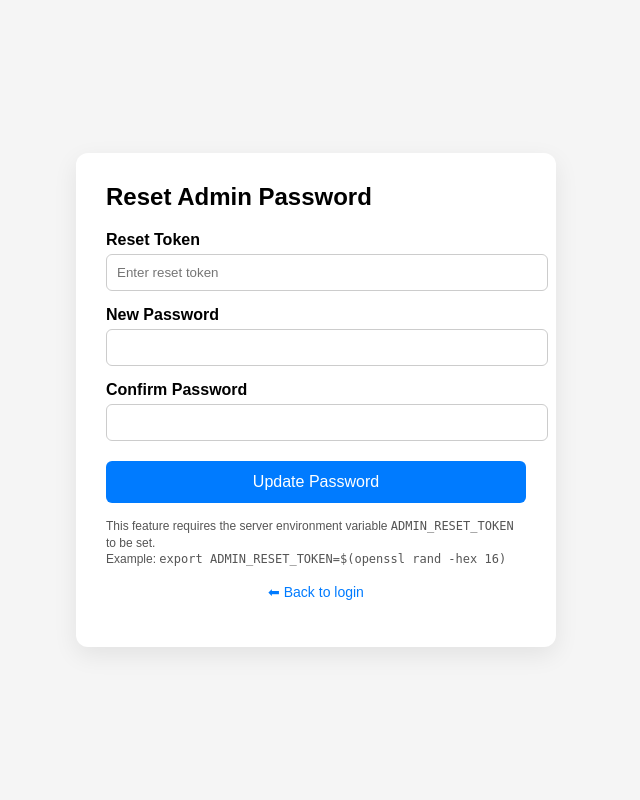
After one commit to LokoMoloko98/ufw-web-manager, a Flask app: template templates/forgot_password.html in a window 1280 px wide. The commit adds this page. Shown: the whole page, without its empty margins (324-964 px from the left). Run offline with Flask 3, Linux system fonts and the light colour scheme; the template is opened without the code that fills it, so the values that code supplies are empty.

Commit message:
Add password reset functionality and enhance user experience

```diff
--- a/app.py
+++ b/app.py
@@ -15,6 +15,7 @@ from flask import Flask, render_template, request, redirect, url_for, flash, jso
 from flask_login import LoginManager, UserMixin, login_user, logout_user, current_user
 import bcrypt
 import json
+import secrets as pysecrets
 
 app = Flask(__name__)
 app.secret_key = secrets.token_hex(16)
@@ -354,7 +355,8 @@ def login_required(f):
 @app.route('/')
 def index():
     """Redirect to dashboard or login"""
-    if 'logged_in' in session:
+    # Legacy session object removed; rely on Flask-Login state or DISABLE_AUTH bypass
+    if os.getenv('DISABLE_AUTH') == '1' or current_user.is_authenticated:
         return redirect(url_for('dashboard'))
     return redirect(url_for('login'))
 
@@ -372,7 +374,8 @@ def login():
             flash('Successfully logged in!', 'success')
             return redirect(url_for('dashboard'))
         flash('Invalid credentials', 'error')
-    return render_template('login.html')
+    reset_enabled = bool(os.getenv('ADMIN_RESET_TOKEN'))
+    return render_template('login.html', reset_enabled=reset_enabled)
 
 @app.route('/logout')
 def logout():
@@ -403,6 +406,49 @@ def change_password():
         flash('Password updated successfully.', 'success')
         return redirect(url_for('dashboard'))
     return render_template('change_password.html')
+
+@app.route('/forgot_password', methods=['GET', 'POST'])
+def forgot_password():
+    """Admin password reset via one-time token defined by ADMIN_RESET_TOKEN env var.
+    This is intentionally simple (no email). If token is not set server-side, feature is disabled."""
+    if os.getenv('DISABLE_AUTH') == '1':
+        flash('Auth is disabled; password reset not required.', 'warning')
+        return redirect(url_for('dashboard'))
+
+    reset_token_env = os.getenv('ADMIN_RESET_TOKEN')
+    if not reset_token_env:
+        flash('Password reset is not enabled on this deployment.', 'error')
+        return redirect(url_for('login'))
+
+    if request.method == 'POST':
+        provided_token = request.form.get('token', '').strip()
+        new_pw = request.form.get('new_password', '')
+        confirm_pw = request.form.get('confirm_password', '')
+        if provided_token != reset_token_env:
+            flash('Invalid reset token.', 'error')
+            return redirect(url_for('forgot_password'))
+        if not new_pw or len(new_pw) < 8:
+            flash('Password must be at least 8 characters.', 'error')
+            return redirect(url_for('forgot_password'))
+        if new_pw != confirm_pw:
+            flash('Password confirmation mismatch.', 'error')
+            return redirect(url_for('forgot_password'))
+        # Update admin user
+        conn = get_db_conn()
+        try:
+            c = conn.cursor()
+            c.execute("SELECT id FROM users WHERE username='admin'")
+            row = c.fetchone()
+            if not row:
+                flash('Admin user missing; start application to initialize DB.', 'error')
+                return redirect(url_for('login'))
+            admin_id = row[0]
+            update_user_password(admin_id, new_pw)
+            flash('Admin password reset successfully. You can now log in.', 'success')
+            return redirect(url_for('login'))
+        finally:
+            conn.close()
+    return render_template('forgot_password.html')
 
 @app.route('/dashboard')
 @login_required
--- a/templates/dashboard.html
+++ b/templates/dashboard.html
@@ -191,6 +191,7 @@
     <div class="navigation">
         <a href="{{ url_for('dashboard') }}">Dashboard</a>
         <a href="{{ url_for('logs') }}">View Logs</a>
+        <a href="{{ url_for('change_password') }}">Change Password</a>
         <a href="{{ url_for('logout') }}">Logout</a>
     </div>
 
--- /dev/null
+++ b/templates/forgot_password.html
@@ -0,0 +1,47 @@
+<!DOCTYPE html>
+<html>
+<head>
+    <title>Forgot Password - UFW Web Manager</title>
+    <style>
+        body { font-family: Arial, sans-serif; background:#f5f5f5; margin:0; display:flex; align-items:center; justify-content:center; min-height:100vh; }
+        .container { background:white; padding:30px; border-radius:12px; width:100%; max-width:420px; box-shadow:0 8px 24px rgba(0,0,0,0.08); }
+        h2 { margin-top:0; }
+        label { display:block; margin-top:15px; font-weight:bold; }
+        input { width:100%; padding:10px; margin-top:5px; border:1px solid #ccc; border-radius:6px; }
+        button { width:100%; margin-top:20px; padding:12px; background:#007bff; color:white; border:none; border-radius:6px; cursor:pointer; font-size:16px; }
+        button:hover { background:#0056b3; }
+        a { text-decoration:none; color:#007bff; font-size:14px; }
+        .alert { padding:10px; margin-top:10px; border-radius:6px; font-size:14px; }
+        .alert-error { background:#f8d7da; color:#721c24; }
+        .alert-success { background:#d4edda; color:#155724; }
+        .alert-warning { background:#fff3cd; color:#856404; }
+        .note { font-size:12px; color:#555; margin-top:15px; line-height:1.4; }
+    </style>
+</head>
+<body>
+    <div class="container">
+        <h2>Reset Admin Password</h2>
+        {% with messages = get_flashed_messages(with_categories=true) %}
+            {% if messages %}
+                {% for category, message in messages %}
+                    <div class="alert alert-{{ category }}">{{ message }}</div>
+                {% endfor %}
+            {% endif %}
+        {% endwith %}
+        <form method="POST">
+            <label>Reset Token</label>
+            <input type="text" name="token" placeholder="Enter reset token" required>
+            <label>New Password</label>
+            <input type="password" name="new_password" minlength="8" required>
+            <label>Confirm Password</label>
+            <input type="password" name="confirm_password" minlength="8" required>
+            <button type="submit">Update Password</button>
+        </form>
+        <p class="note">
+            This feature requires the server environment variable <code>ADMIN_RESET_TOKEN</code> to be set.<br>
+            Example: <code>export ADMIN_RESET_TOKEN=$(openssl rand -hex 16)</code>
+        </p>
+        <p style="text-align:center; margin-top:15px;"><a href="{{ url_for('login') }}">⬅ Back to login</a></p>
+    </div>
+</body>
+</html>
```
Also changed, not shown: reset_admin_password.py (added, +56 -0 lines), templates/login.html (+10 -2 lines), auth.db (added), 5 other files.
